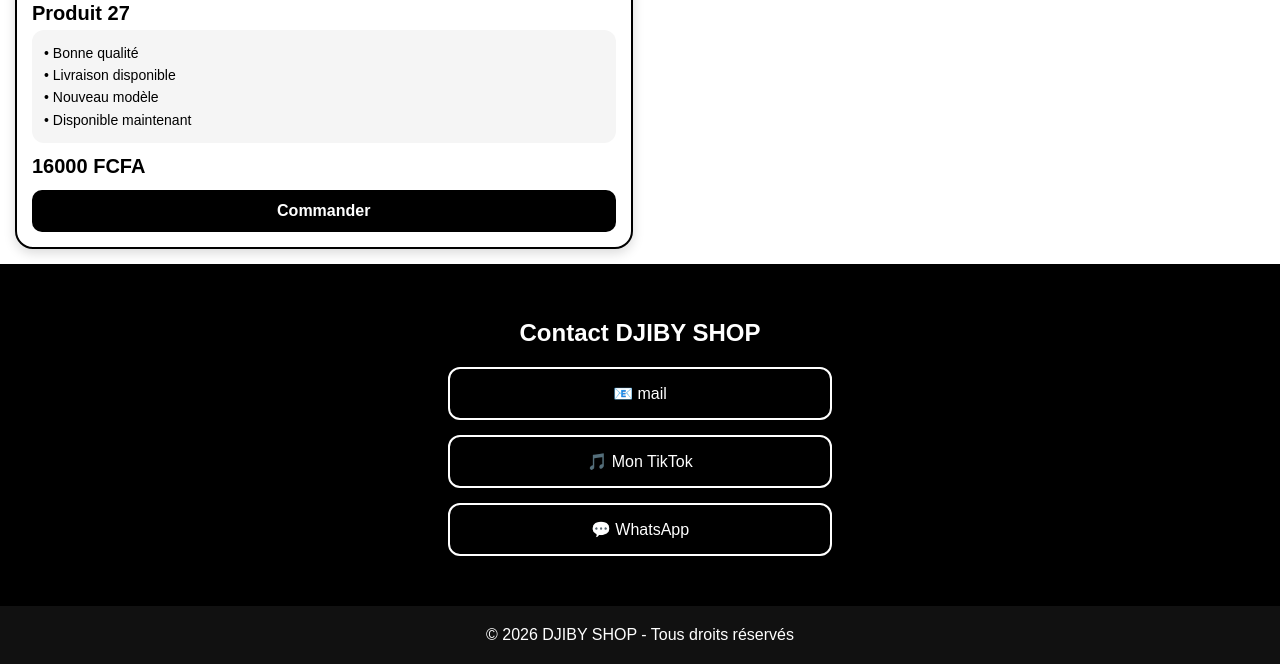
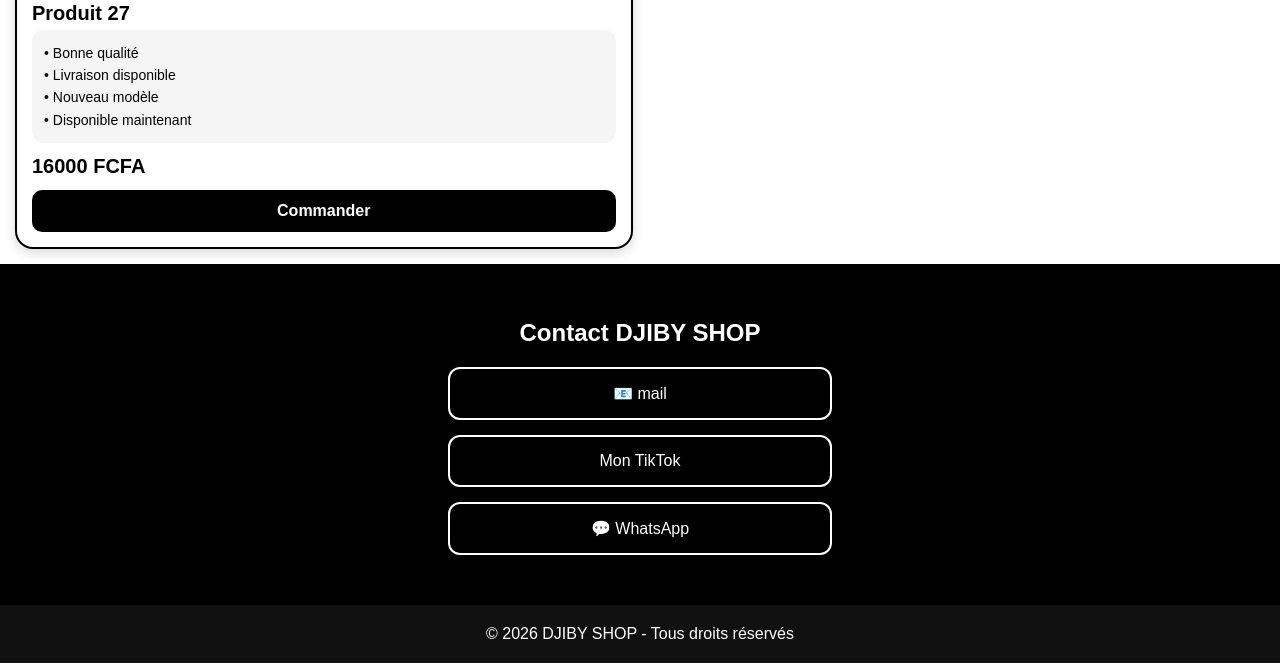
Before and after one commit to DJIBYMb/djiby-shop, a plain HTML site: page index.html in a window 1280 px wide. Shown: the part 8030-8694 px from the top of the page. Drawn offline with Linux system fonts and the light colour scheme.

Commit message:
Update index.html

```diff
--- a/index.html
+++ b/index.html
@@ -311,7 +311,7 @@ footer{
 
 <a href="mailto:djibyshop14@gmail.com">📧 mail</a>
 
-<a href="https://www.tiktok.com/@djibydufox1" target="_blank">🎵 Mon TikTok</a>
+<a href="https://www.tiktok.com/@djibydufox1" target="_blank"> Mon TikTok</a>
 
 <a href="https://wa.me/33745098191" target="_blank">💬 WhatsApp</a>
 </section>
```
